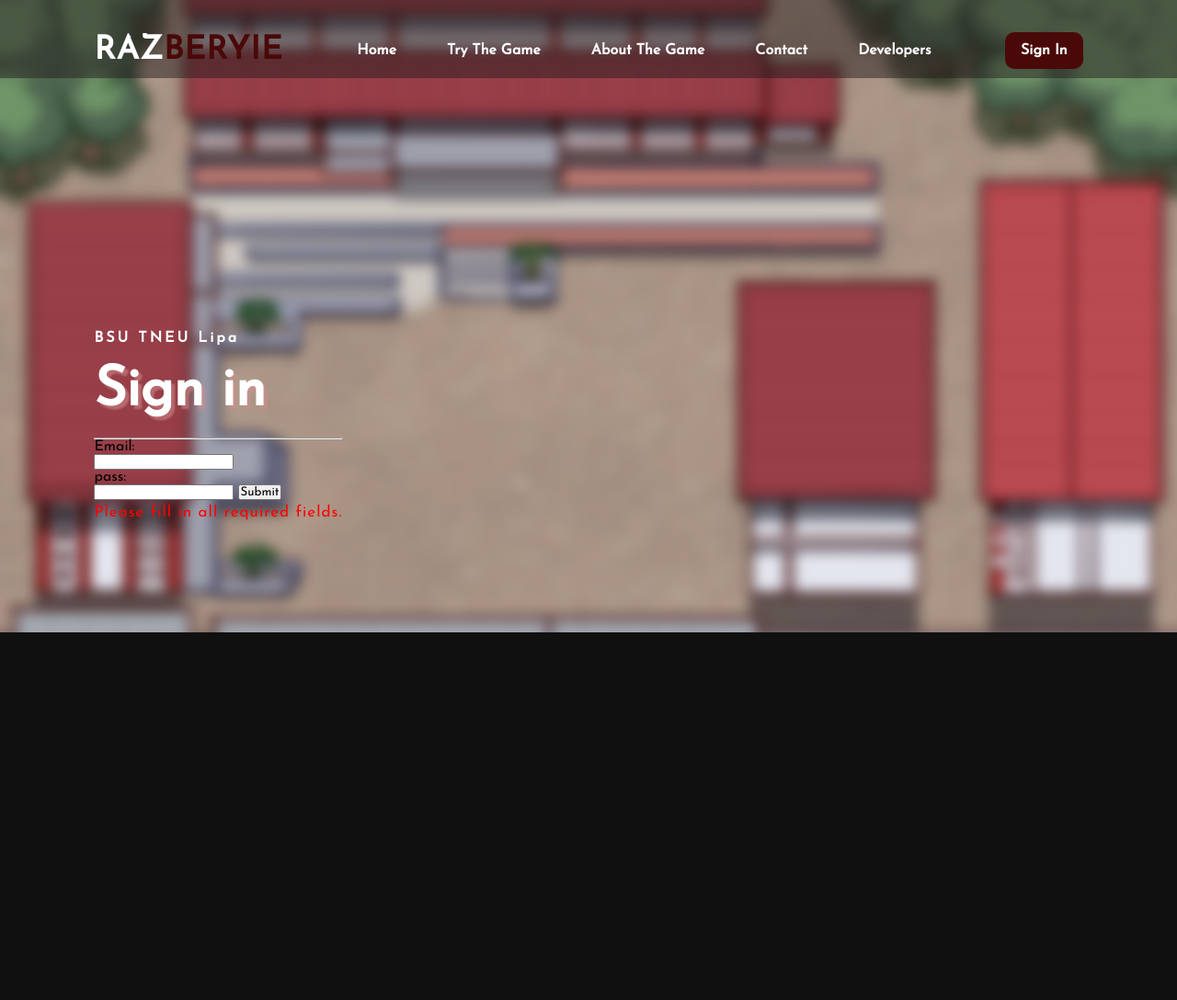
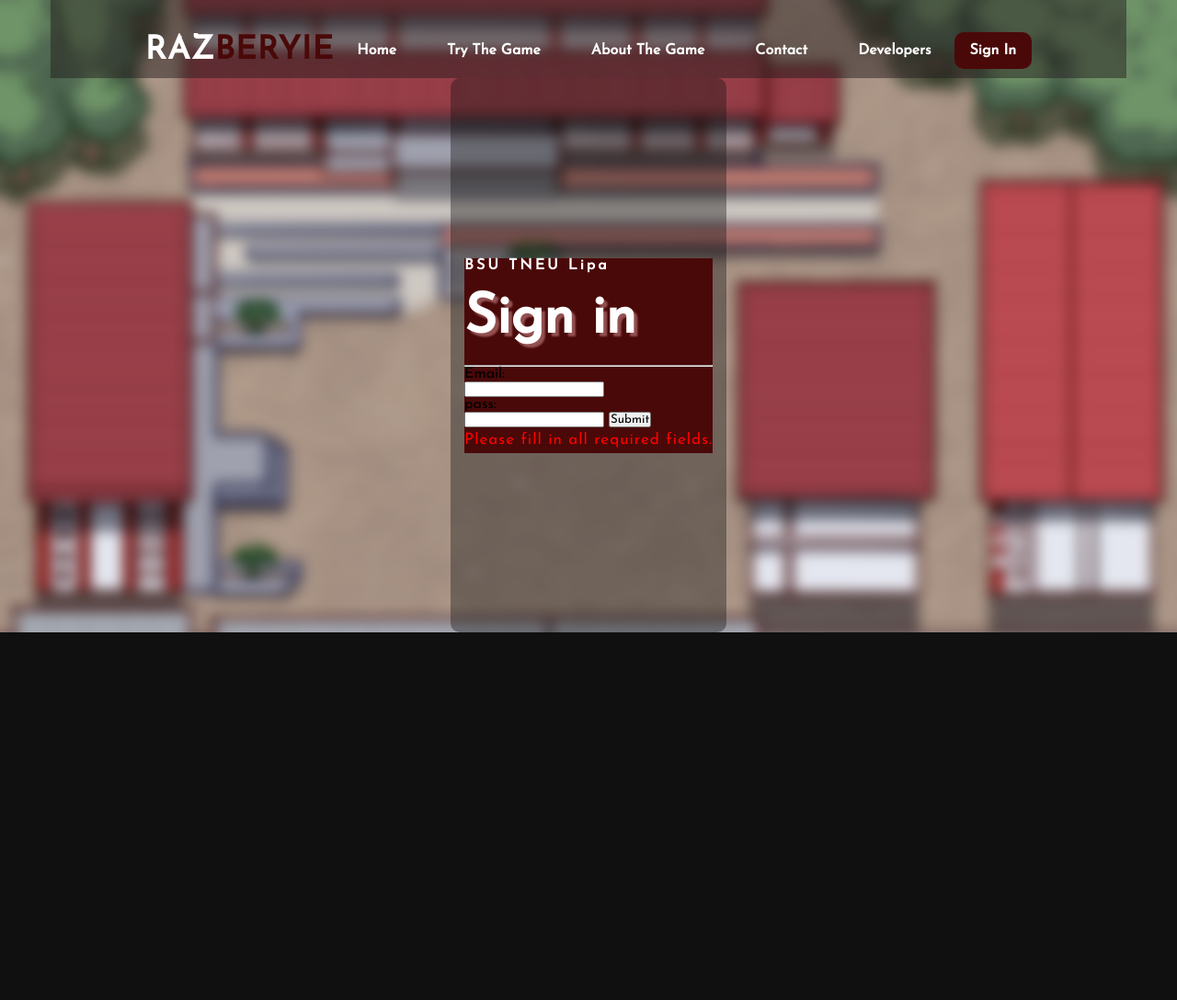
Before and after one commit to auclinn/activity-portfolio, a PHP site: page /activity-portfolio/sign-in.php in a window 1280 px wide. Shown: the whole page at 92% size. Run offline with PHP 8.4, Linux system fonts and the light colour scheme.

Commit message:
Modify minor layout changes

```diff
--- a/sign-in.php
+++ b/sign-in.php
@@ -31,7 +31,7 @@
     </nav>
 
     <div class="content">
-
+    <div class = "spacer">
       <h4>BSU TNEU Lipa</h4>
       <h1> Sign in  </h1>
         <hr>
@@ -89,7 +89,7 @@
       </div>
 
     </div>
-
+    </div>
   </div>
 
 
--- a/style.css
+++ b/style.css
@@ -12,7 +12,13 @@
     background-size:cover;
     background-position: center;
     overflow: hidden;
-
+    display: flex;
+    flex-direction: column;
+    justify-content:center;
+    align-items: center;
+  }
+  .spacer{
+    background-color: #4a0909;
   }
 
   nav{
@@ -88,9 +94,15 @@
   }
 
   .content{
-    position: absolute;
-    top: 45%;
-    left: 8%;
+    display: flex;
+    flex:1;
+    justify-content: center;
+    align-items: center;
+    height: 100px;
+    width: 300px;
+    background-color: #10101060;
+    border-radius: 10px;
+    /* padding: 20px; */
     /* transform: translateY(-50%); */
   }
 
```
